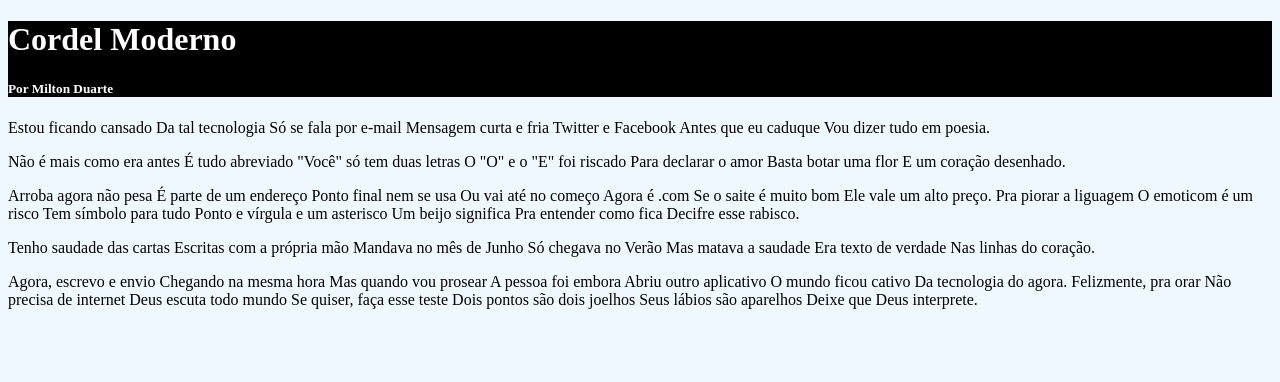
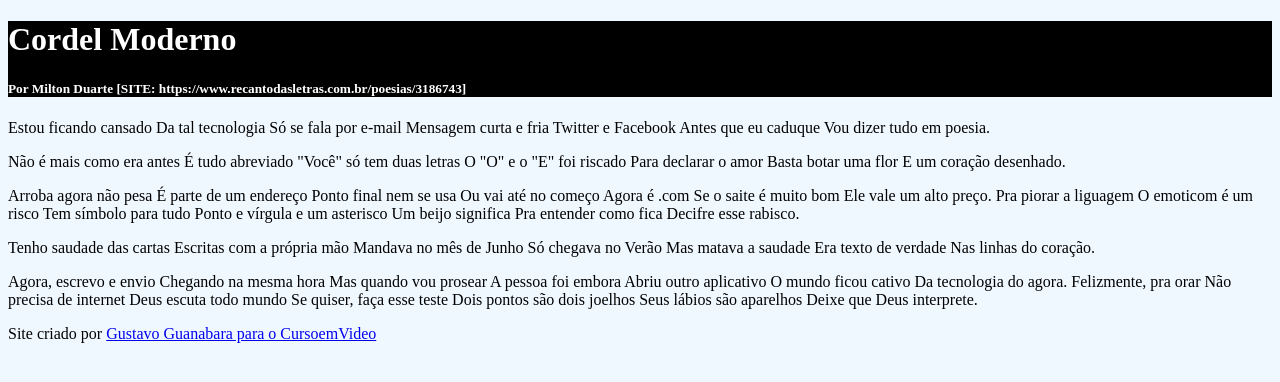
Before and after one commit to FabianaNevesPe/html-css, a plain HTML site: page desafios/desafio-cordel/pacote-d012/index.html in a window 1280 px wide. Drawn offline with Linux system fonts and the light colour scheme.

Commit message:
atualizado

```diff
--- a/desafios/desafio-cordel/pacote-d012/index.html
+++ b/desafios/desafio-cordel/pacote-d012/index.html
@@ -7,11 +7,15 @@
     <link rel="stylesheet" href="style.css">
 </head>
 <body>
-    <main>
-        <div class="topo">
-            <h1>Cordel Moderno</h1>
-            <h5>Por Milton Duarte</h5>
-        </div>
+    <header>
+
+            <div class="topo">
+                <h1>Cordel Moderno</h1>
+                <h5>Por Milton Duarte
+                    [SITE: https://www.recantodasletras.com.br/poesias/3186743]
+                </h5>
+            </div>
+    </header>
             <p>Estou ficando cansado
                 Da tal tecnologia
                 Só se fala por e-mail
@@ -73,7 +77,10 @@
                 Deixe que Deus interprete.
             </p>
 
-    </main>
+
+    <footer>
+        <p>Site criado por <a href="https://gustavoguanabara.github.io" target="_blank">Gustavo Guanabara para o CursoemVideo</a></p>
+    </footer>
 
 
 
```
